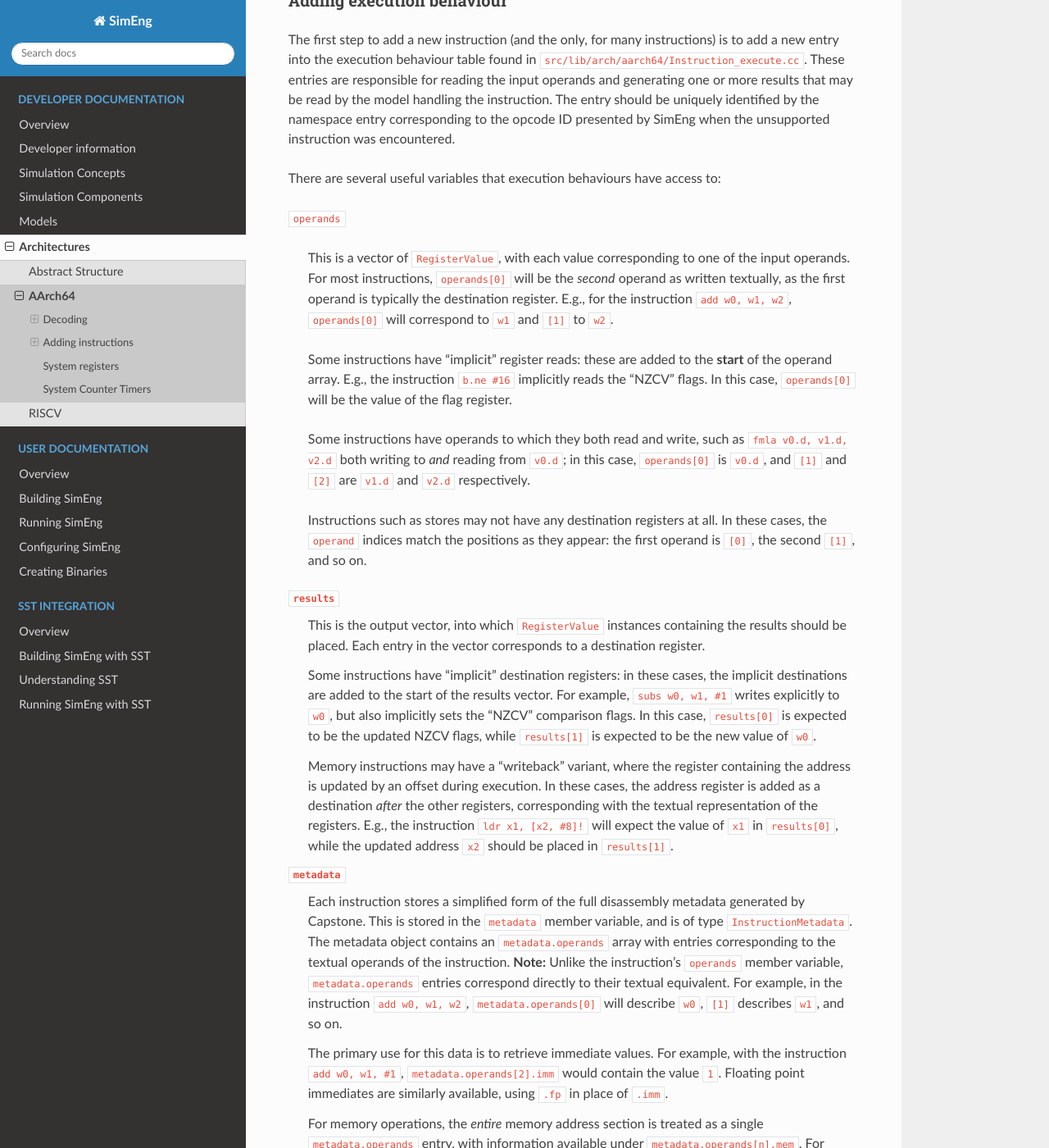
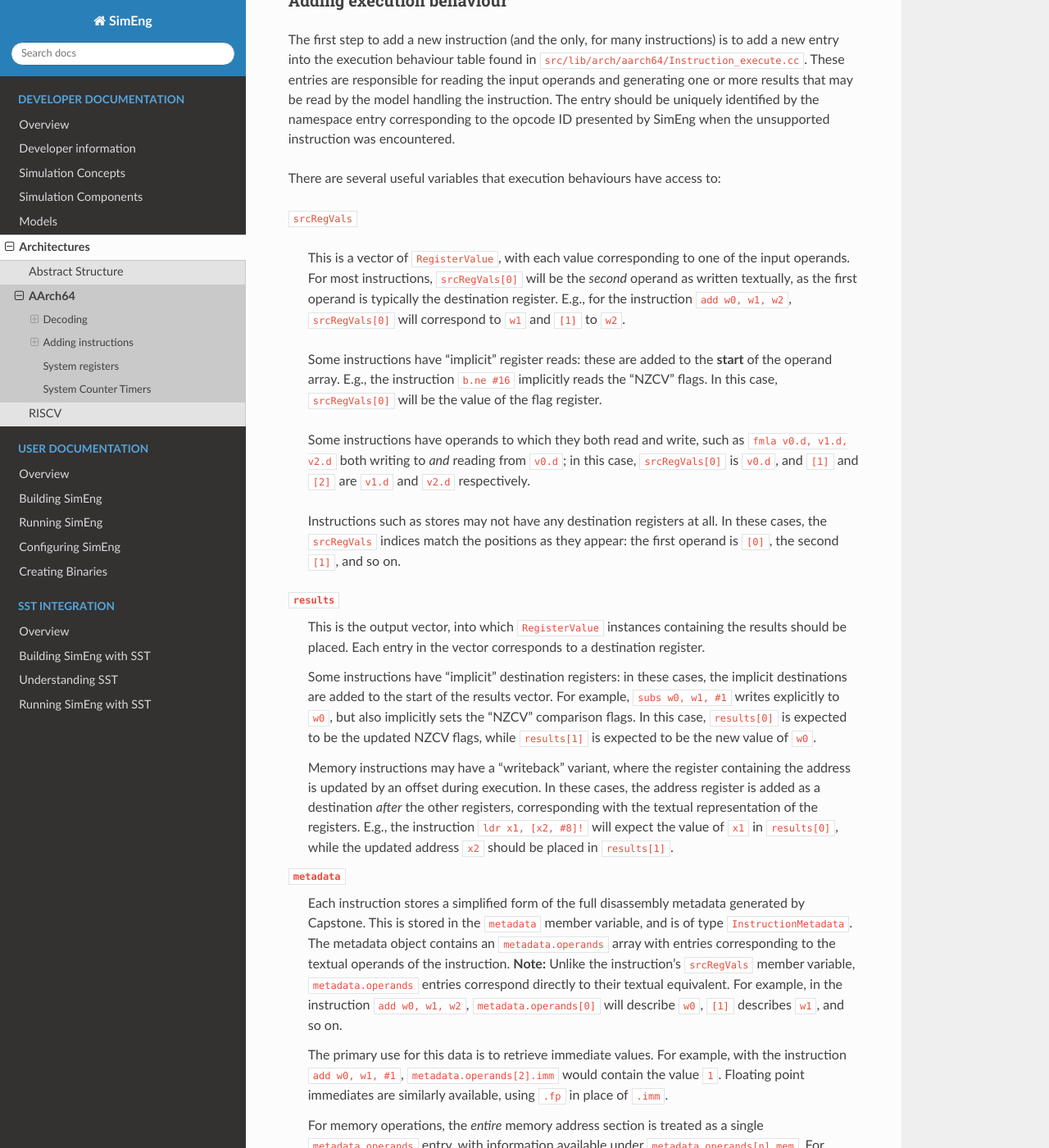
Before and after one commit to UoB-HPC/SimEng, a Sphinx documentation site: the page built from docs/sphinx/developer/arch/supported/aarch64.rst, in a window 1280 px wide and 1400 px high, scrolled down 4787 px. Shown: the whole window at 82% size. Built offline with Sphinx 7.4.7 and the Read the Docs theme 2.0.0, drawn with Linux system fonts in a browser that asks for light colours; pages that are not in the unit, such as notebooks, are missing from menus; some of the changed text lies outside the part shown.

Commit message:
Docs update

```diff
--- a/docs/sphinx/developer/arch/supported/aarch64.rst
+++ b/docs/sphinx/developer/arch/supported/aarch64.rst
@@ -122,17 +122,17 @@
 
 There are several useful variables that execution behaviours have access to:
 
-``operands``
+``srcRegVals``
 
 .. _aarch64-adding-execution-behaviour-operands:
 
-  This is a vector of ``RegisterValue``, with each value corresponding to one of the input operands. For most instructions, ``operands[0]`` will be the *second* operand as written textually, as the first operand is typically the destination register. E.g., for the instruction ``add w0, w1, w2``, ``operands[0]`` will correspond to ``w1`` and ``[1]`` to ``w2``.
+  This is a vector of ``RegisterValue``, with each value corresponding to one of the input operands. For most instructions, ``srcRegVals[0]`` will be the *second* operand as written textually, as the first operand is typically the destination register. E.g., for the instruction ``add w0, w1, w2``, ``srcRegVals[0]`` will correspond to ``w1`` and ``[1]`` to ``w2``.
 
-  Some instructions have "implicit" register reads: these are added to the **start** of the operand array. E.g., the instruction ``b.ne #16`` implicitly reads the "NZCV" flags. In this case, ``operands[0]`` will be the value of the flag register.
+  Some instructions have "implicit" register reads: these are added to the **start** of the operand array. E.g., the instruction ``b.ne #16`` implicitly reads the "NZCV" flags. In this case, ``srcRegVals[0]`` will be the value of the flag register.
 
-  Some instructions have operands to which they both read and write, such as ``fmla v0.d, v1.d, v2.d`` both writing to *and* reading from ``v0.d``; in this case, ``operands[0]`` is ``v0.d``, and ``[1]`` and ``[2]`` are ``v1.d`` and ``v2.d`` respectively.
+  Some instructions have operands to which they both read and write, such as ``fmla v0.d, v1.d, v2.d`` both writing to *and* reading from ``v0.d``; in this case, ``srcRegVals[0]`` is ``v0.d``, and ``[1]`` and ``[2]`` are ``v1.d`` and ``v2.d`` respectively.
 
-  Instructions such as stores may not have any destination registers at all. In these cases, the ``operand`` indices match the positions as they appear: the first operand is ``[0]``, the second ``[1]``, and so on.
+  Instructions such as stores may not have any destination registers at all. In these cases, the ``srcRegVals`` indices match the positions as they appear: the first operand is ``[0]``, the second ``[1]``, and so on.
 
 ``results``
   This is the output vector, into which ``RegisterValue`` instances containing the results should be placed. Each entry in the vector corresponds to a destination register.
@@ -142,7 +142,7 @@
   Memory instructions may have a "writeback" variant, where the register containing the address is updated by an offset during execution. In these cases, the address register is added as a destination *after* the other registers, corresponding with the textual representation of the registers. E.g., the instruction ``ldr x1, [x2, #8]!`` will expect the value of ``x1`` in ``results[0]``, while the updated address ``x2`` should be placed in ``results[1]``.
 
 ``metadata``
-  Each instruction stores a simplified form of the full disassembly metadata generated by Capstone. This is stored in the ``metadata`` member variable, and is of type ``InstructionMetadata``. The metadata object contains an ``metadata.operands`` array with entries corresponding to the textual operands of the instruction. **Note:** Unlike the instruction's ``operands`` member variable, ``metadata.operands`` entries correspond directly to their textual equivalent. For example, in the instruction ``add w0, w1, w2``, ``metadata.operands[0]`` will describe ``w0``, ``[1]`` describes ``w1``, and so on.
+  Each instruction stores a simplified form of the full disassembly metadata generated by Capstone. This is stored in the ``metadata`` member variable, and is of type ``InstructionMetadata``. The metadata object contains an ``metadata.operands`` array with entries corresponding to the textual operands of the instruction. **Note:** Unlike the instruction's ``srcRegVals`` member variable, ``metadata.operands`` entries correspond directly to their textual equivalent. For example, in the instruction ``add w0, w1, w2``, ``metadata.operands[0]`` will describe ``w0``, ``[1]`` describes ``w1``, and so on.
 
   The primary use for this data is to retrieve immediate values. For example, with the instruction ``add w0, w1, #1``, ``metadata.operands[2].imm`` would contain the value ``1``. Floating point immediates are similarly available, using ``.fp`` in place of ``.imm``.
 
@@ -154,11 +154,11 @@
 
 Scalable Matrix Extension
 ''''''''''''''''''''''''''
-Also supported is the Arm SME extension and thus the use of ``ZA`` sub-tile registers. The implementation of the ``ZA`` register is to treat each horizontal row the same as a vector register. Therefore, if a source operand is a sub-tile of ``ZA`` and contains 16 rows, then there will be 16 corresponding entries in the ``operands`` vector. Likewise, if a destination operand is ``ZA`` or a sub-tile of ``ZA`` then the ``results`` vector will require the corresponding number of horizontal rows.
+Also supported is the Arm SME extension and thus the use of ``ZA`` sub-tile registers. The implementation of the ``ZA`` register is to treat each horizontal row the same as a vector register. Therefore, if a source operand is a sub-tile of ``ZA`` and contains 16 rows, then there will be 16 corresponding entries in the ``srcRegVals`` vector. Likewise, if a destination operand is ``ZA`` or a sub-tile of ``ZA`` then the ``results`` vector will require the corresponding number of horizontal rows.
 
-SME instructions can also operate on sub-tile slices; individual rows or columns within a sub-tile. Regardless of whether a whole sub-tile or a slice is used as a source operand, all rows associated with said tile will be added to the ``operands`` vector. There are two reasons for this. First, the index value pointing to the relevant slice cannot be evaluated before instruction execution, thus, all sub-tile rows need to be provided. Second, if the source slice is a vertical slice (or a column of the sub-tile) then an element from each row is needed to construct the correct output.
+SME instructions can also operate on sub-tile slices; individual rows or columns within a sub-tile. Regardless of whether a whole sub-tile or a slice is used as a source operand, all rows associated with said tile will be added to the ``srcRegVals`` vector. There are two reasons for this. First, the index value pointing to the relevant slice cannot be evaluated before instruction execution, thus, all sub-tile rows need to be provided. Second, if the source slice is a vertical slice (or a column of the sub-tile) then an element from each row is needed to construct the correct output.
 
-Furthermore, a similar situation is present when a sub-tile slice is a destination operand. The ``results`` vector will expect a ``registerValue`` entry for each row of the targeted sub-tile, again due to the same two reasons listed previously. But, when a sub-tile slice is a destination operand, **all** associated rows of the sub-tile will also be added to the ``operands`` vector. Again, this is down to two key, similar reasons. First, when a destination is a sub-tile slice, we only want to update that row or column. As the we are unable to calculate which slice will be our destination before execution has commenced, all possible slices must be added to the ``results`` vector. If we were to not provide a ``RegisterValue`` to each entry of the ``results`` vector, the default value is 0. Therefore, in order to not zero-out the other slices within the sub-tile we will need access to their current values. Secondly, if the destination is a vertical slice (or sub-tile column) then only one element per row should be updated; the rest should remain unchanged.
+Furthermore, a similar situation is present when a sub-tile slice is a destination operand. The ``results`` vector will expect a ``registerValue`` entry for each row of the targeted sub-tile, again due to the same two reasons listed previously. But, when a sub-tile slice is a destination operand, **all** associated rows of the sub-tile will also be added to the ``srcRegVals`` vector. Again, this is down to two key, similar reasons. First, when a destination is a sub-tile slice, we only want to update that row or column. As the we are unable to calculate which slice will be our destination before execution has commenced, all possible slices must be added to the ``results`` vector. If we were to not provide a ``RegisterValue`` to each entry of the ``results`` vector, the default value is 0. Therefore, in order to not zero-out the other slices within the sub-tile we will need access to their current values. Secondly, if the destination is a vertical slice (or sub-tile column) then only one element per row should be updated; the rest should remain unchanged.
 
 Before implementing any further SME functionality we highly recommend familiarising yourself with the specification; found `here <https://developer.arm.com/documentation/ddi0616/latest>`_.
 
@@ -202,7 +202,7 @@
 Zero registers
 **************
 
-AArch64 provides two zero registers, ``WZR`` and ``XZR``, which are always read as 0. This implementation mirrors that behaviour, and will automatically populate the relevant ``operands`` entry with a 0-value ``RegisterValue``.
+AArch64 provides two zero registers, ``WZR`` and ``XZR``, which are always read as 0. This implementation mirrors that behaviour, and will automatically populate the relevant ``srcRegVals`` entry with a 0-value ``RegisterValue``.
 
 For instructions that are capable of generating multiple results (typically flag-setting instructions), they can claim to write to one of the zero registers: in these cases, the result is discarded. This implementation supports this behaviour, and reduces the number of available ``results`` entries accordingly.
 
@@ -211,7 +211,7 @@
 
 In addition to an execution behaviour, memory instructions also require a new entry in the address generation behaviour table found in ``src/lib/arch/aarch64/Instruction_address.cc``. These entries are responsible for describing the method used to generate the addresses that these instructions will read from or write to.
 
-Address generation is expected to generate one or more instances of ``MemoryAccessTarget``, containing an address and the number of bytes to access. The same variables described above (``operands``, ``metadata``) are available to use to generate these addresses.
+Address generation is expected to generate one or more instances of ``MemoryAccessTarget``, containing an address and the number of bytes to access. The same variables described above (``srcRegVals``, ``metadata``) are available to use to generate these addresses.
 
 Once the addresses have been generated, they should be supplied in a vector to the ``setMemoryAddresses`` helper function.
 
--- a/docs/sphinx/developer/arch/supported/riscv.rst
+++ b/docs/sphinx/developer/arch/supported/riscv.rst
@@ -60,7 +60,7 @@
 Zero registers
 **************
 
-RISC-V provides a zero register ``RO`` which is always read as 0. This implementation mirrors that behaviour, and will automatically populate the relevant ``operands`` entry with a 0-value ``RegisterValue``.
+RISC-V provides a zero register ``RO`` which is always read as 0. This implementation mirrors that behaviour, and will automatically populate the relevant ``srcRegVals`` entry with a 0-value ``RegisterValue``.
 
 For instructions that write to the zero registers, the result is discarded. The number of available ``results`` entries is reduced accordingly.
 
@@ -69,7 +69,7 @@
 
 In addition to an execution behaviour, memory instructions also require a new entry in the address generation behaviour table found in ``src/lib/arch/riscv/Instruction_address.cc``. These entries are responsible for describing the method used to generate the addresses that these instructions will read from or write to.
 
-Address generation is expected to generate one or more instances of ``MemoryAddressTarget``, containing an address and the number of bytes to access. The same variables as described in the :ref:`AArch64 documentation <aarch64-adding-execution-behaviour-operands>` (``operands``, ``metadata``) are available to use to generate these addresses.
+Address generation is expected to generate one or more instances of ``MemoryAddressTarget``, containing an address and the number of bytes to access. The same variables as described in the :ref:`AArch64 documentation <aarch64-adding-execution-behaviour-operands>` (``srcRegVals``, ``metadata``) are available to use to generate these addresses.
 
 Once the addresses have been generated, they should be supplied in a vector to the ``setMemoryAddresses`` helper function.
 
```
Also changed, not shown: 1 other file.
